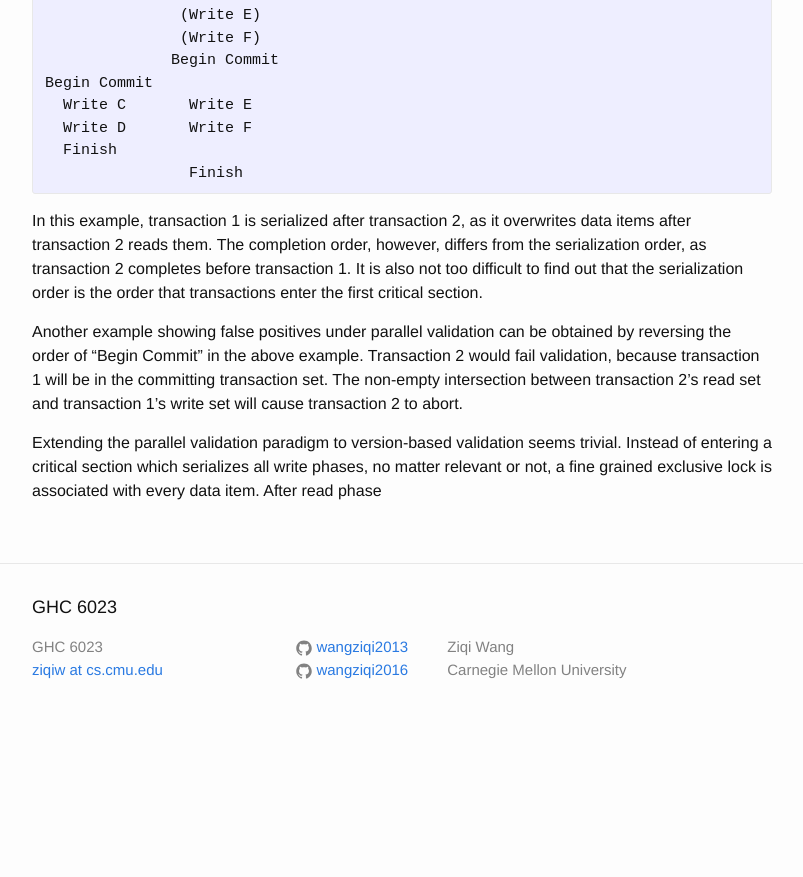
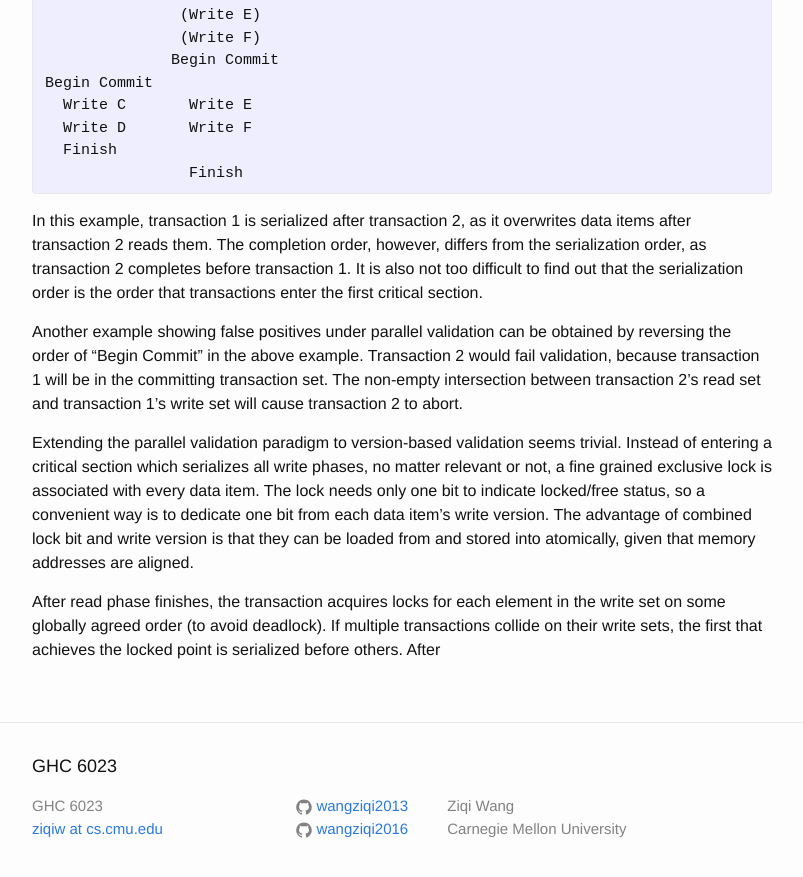
Before and after one commit to wangziqi2013/wangziqi2013.github.io, a Jekyll site: the page built from _posts/2018-03-21-Analyzing-OCC-Anomalies-and-Solutions.markdown, in a window 1280 px wide and 900 px high, scrolled down 9321 px. Shown: the top 877 px of the window, without its empty margins (238-1041 px from the left). Built offline with Jekyll 4.4.1, drawn with Linux system fonts in a browser that asks for light colours; before the commit the page ends 10062 px from its top, so only the background shows below that.

Commit message:
Adding combined lock bit and write version

```diff
--- a/_posts/2018-03-21-Analyzing-OCC-Anomalies-and-Solutions.markdown
+++ b/_posts/2018-03-21-Analyzing-OCC-Anomalies-and-Solutions.markdown
@@ -406,4 +406,10 @@ to abort.
 
 Extending the parallel validation paradigm to version-based validation seems trivial. Instead of entering a critical
 section which serializes all write phases, no matter relevant or not, a fine grained exclusive lock is associated with
-every data item. After read phase
+every data item. The lock needs only one bit to indicate locked/free status, so a convenient way is to dedicate one bit from
+each data item's write version. The advantage of combined lock bit and write version is that they can be loaded from and
+stored into atomically, given that memory addresses are aligned.
+
+After read phase finishes, the transaction acquires locks for each element in the write set on some
+globally agreed order (to avoid deadlock). If multiple transactions collide on their write sets, the first that achieves
+the locked point is serialized before others. After
```
